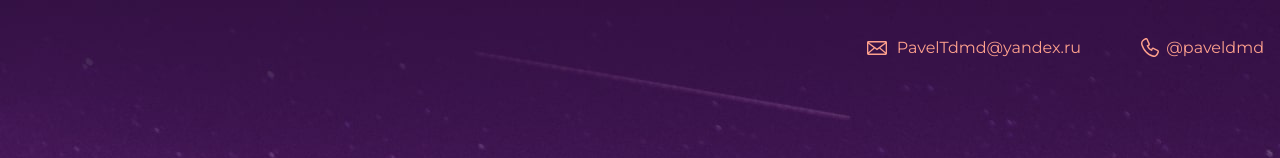
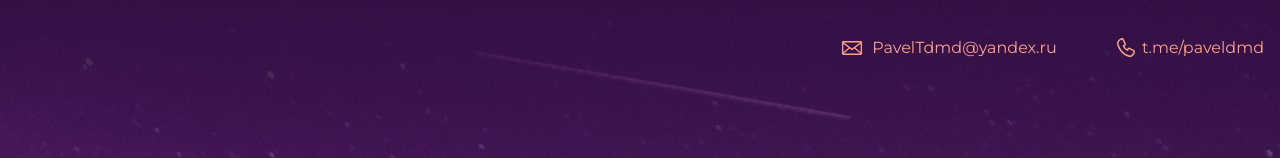
Before and after one commit to Paveldmd/first-site, a plain HTML site: page index.html in a window 1280 px wide. Shown: the top 158 px of the page. Drawn offline with Linux system fonts and the light colour scheme.

Commit message:
Замена email

```diff
--- a/index.html
+++ b/index.html
@@ -13,8 +13,8 @@
       <header class="page-header">
       <!--Шапка сайта-->
         <div class="container">
-         <a class="header-email" href="paveltdmd@yandex.ru">PavelTdmd@yandex.ru</a>
-         <a class="header-phone" href="https://t.me/Paveldmd">@paveldmd</a>                                             <!--ссылка на тележку-->
+         <a class="header-email" href="https://yandex.ru/" copy>PavelTdmd@yandex.ru</a>
+         <a class="header-phone" href="https://t.me/Paveldmd">t.me/paveldmd</a>                                             <!--ссылка на тележку-->
         </div>
       </header>
 
```
